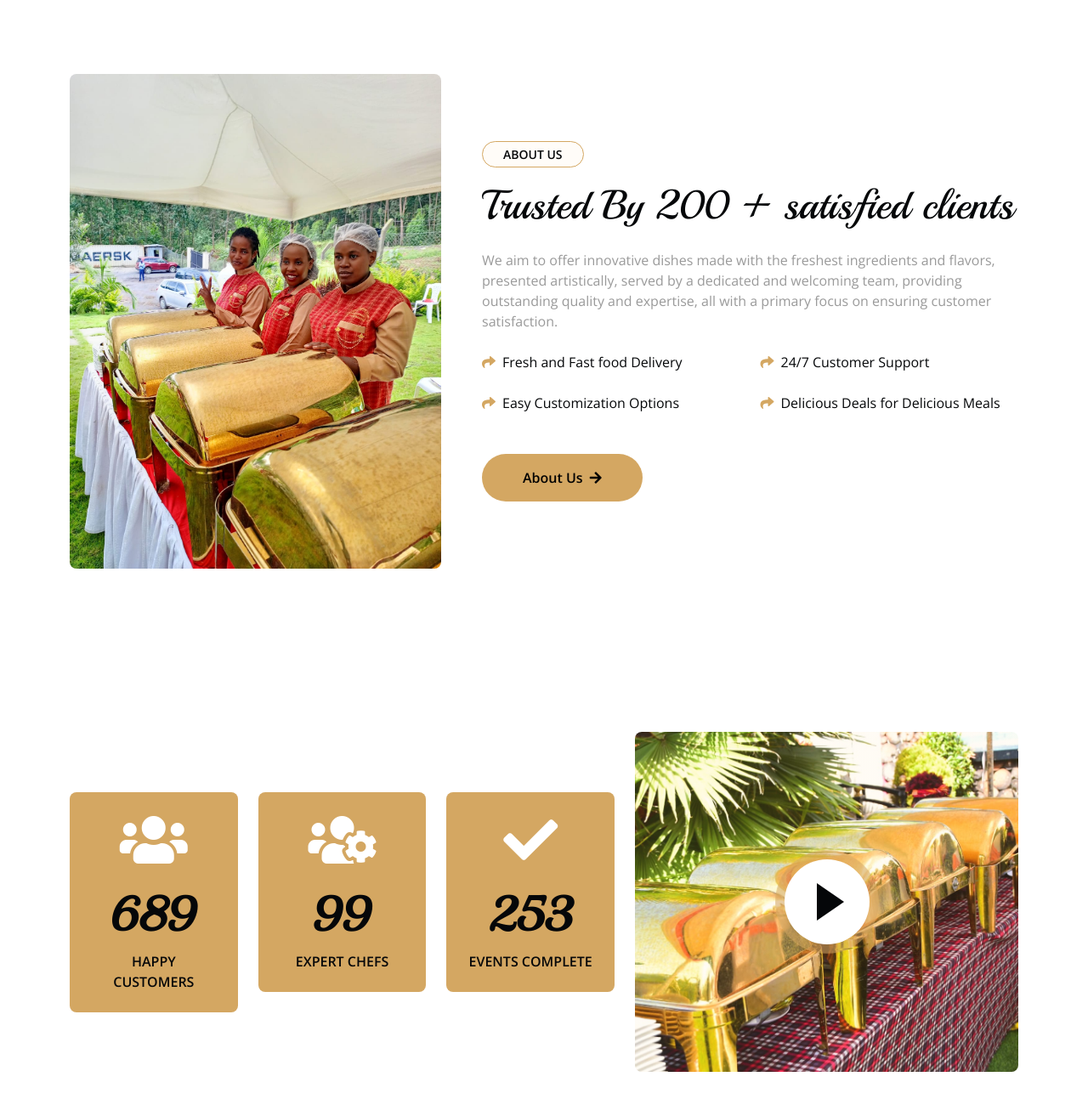
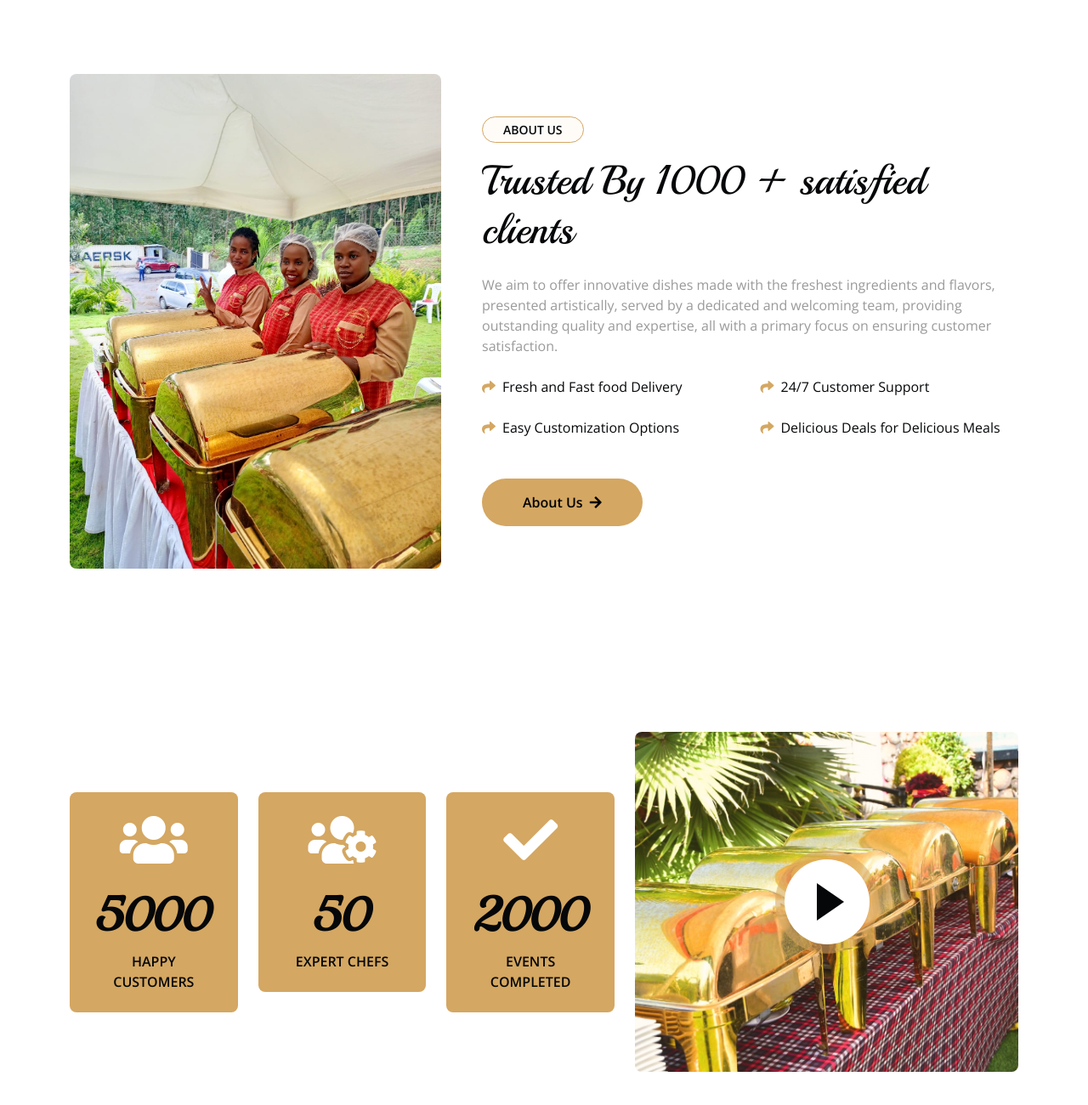
Before and after one commit to Munene-Murithi/kendijoy, a plain HTML site: page about.html in a window 1280 px wide. Shown: the part 620-1920 px from the top of the page at 85% size. Drawn offline with nearby package versions, Linux system fonts and the light colour scheme.

Commit message:
fact and about change

```diff
--- a/about.html
+++ b/about.html
@@ -131,7 +131,7 @@
                     <small
                         class="d-inline-block fw-bold text-dark text-uppercase bg-light border border-primary rounded-pill px-4 py-1 mb-3">About
                         Us</small>
-                    <h1 class="display-5 mb-4">Trusted By 200 + satisfied clients</h1>
+                    <h1 class="display-5 mb-4">Trusted By 1000 + satisfied clients</h1>
                     <p class="mb-4">We aim to offer innovative dishes made with the freshest ingredients and flavors,
                         presented artistically, served by a dedicated and welcoming team, providing outstanding quality
                         and expertise, all with a primary focus on ensuring customer satisfaction.</p>
@@ -158,6 +158,7 @@
     <!-- About End -->
 
 
+
     <!-- Fact Start -->
     <div class="container-fluid faqt py-6">
         <div class="container">
@@ -167,22 +168,22 @@
                         <div class="col-sm-4 wow bounceInUp" data-wow-delay="0.3s">
                             <div class="faqt-item bg-primary rounded p-4 text-center">
                                 <i class="fas fa-users fa-4x mb-4 text-white"></i>
-                                <h1 class="display-4 fw-bold" data-toggle="counter-up">689</h1>
+                                <h1 class="display-4 fw-bold" data-toggle="counter-up">5000</h1>
                                 <p class="text-dark text-uppercase fw-bold mb-0">Happy Customers</p>
                             </div>
                         </div>
                         <div class="col-sm-4 wow bounceInUp" data-wow-delay="0.5s">
                             <div class="faqt-item bg-primary rounded p-4 text-center">
                                 <i class="fas fa-users-cog fa-4x mb-4 text-white"></i>
-                                <h1 class="display-4 fw-bold" data-toggle="counter-up">99</h1>
+                                <h1 class="display-4 fw-bold" data-toggle="counter-up">50</h1>
                                 <p class="text-dark text-uppercase fw-bold mb-0">Expert Chefs</p>
                             </div>
                         </div>
                         <div class="col-sm-4 wow bounceInUp" data-wow-delay="0.7s">
                             <div class="faqt-item bg-primary rounded p-4 text-center">
                                 <i class="fas fa-check fa-4x mb-4 text-white"></i>
-                                <h1 class="display-4 fw-bold" data-toggle="counter-up">253</h1>
-                                <p class="text-dark text-uppercase fw-bold mb-0">Events Complete</p>
+                                <h1 class="display-4 fw-bold" data-toggle="counter-up">2000</h1>
+                                <p class="text-dark text-uppercase fw-bold mb-0">Events Completed</p>
                             </div>
                         </div>
                     </div>
```
Also changed, not shown: index.html (+5 -5 lines).
